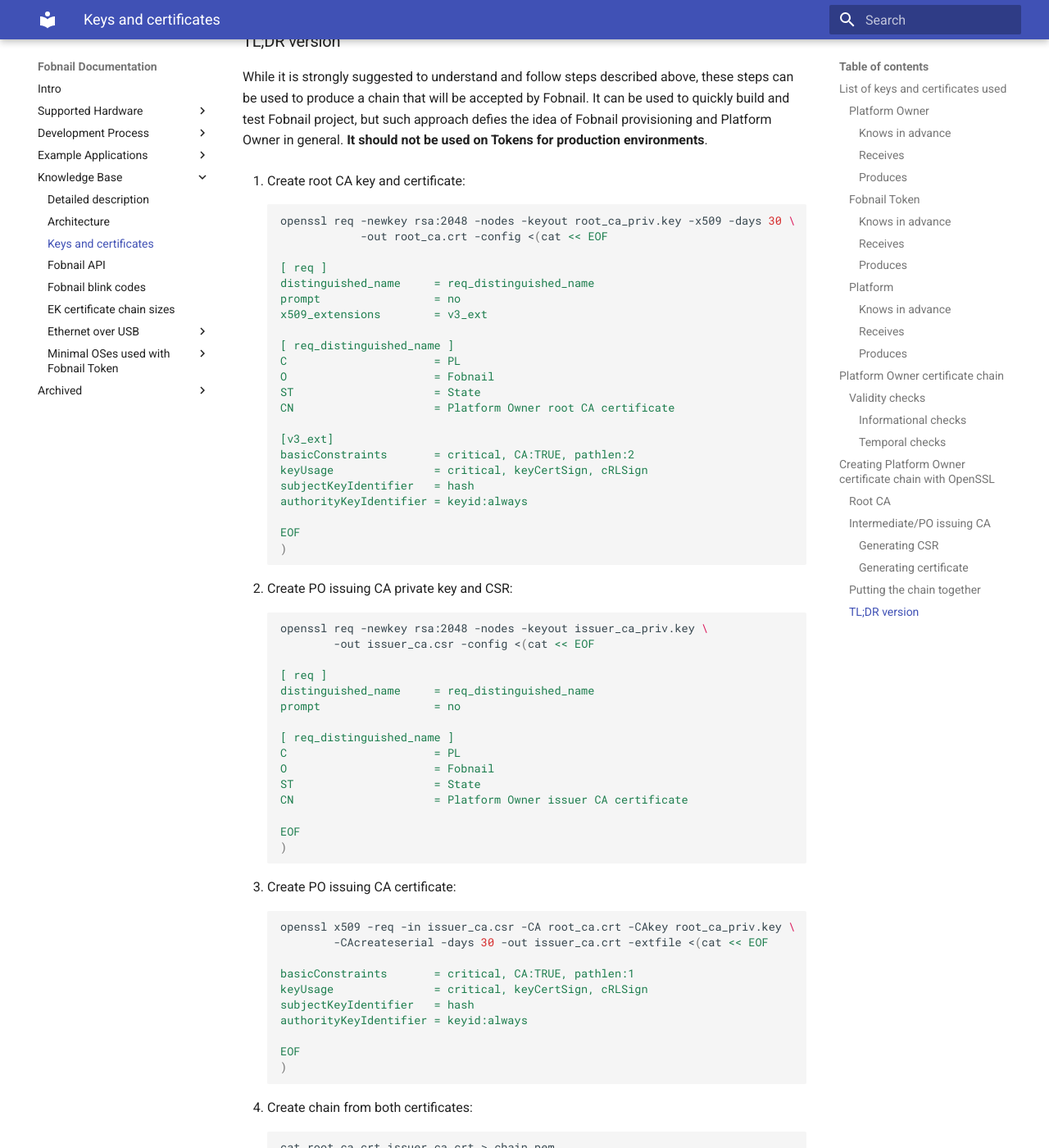
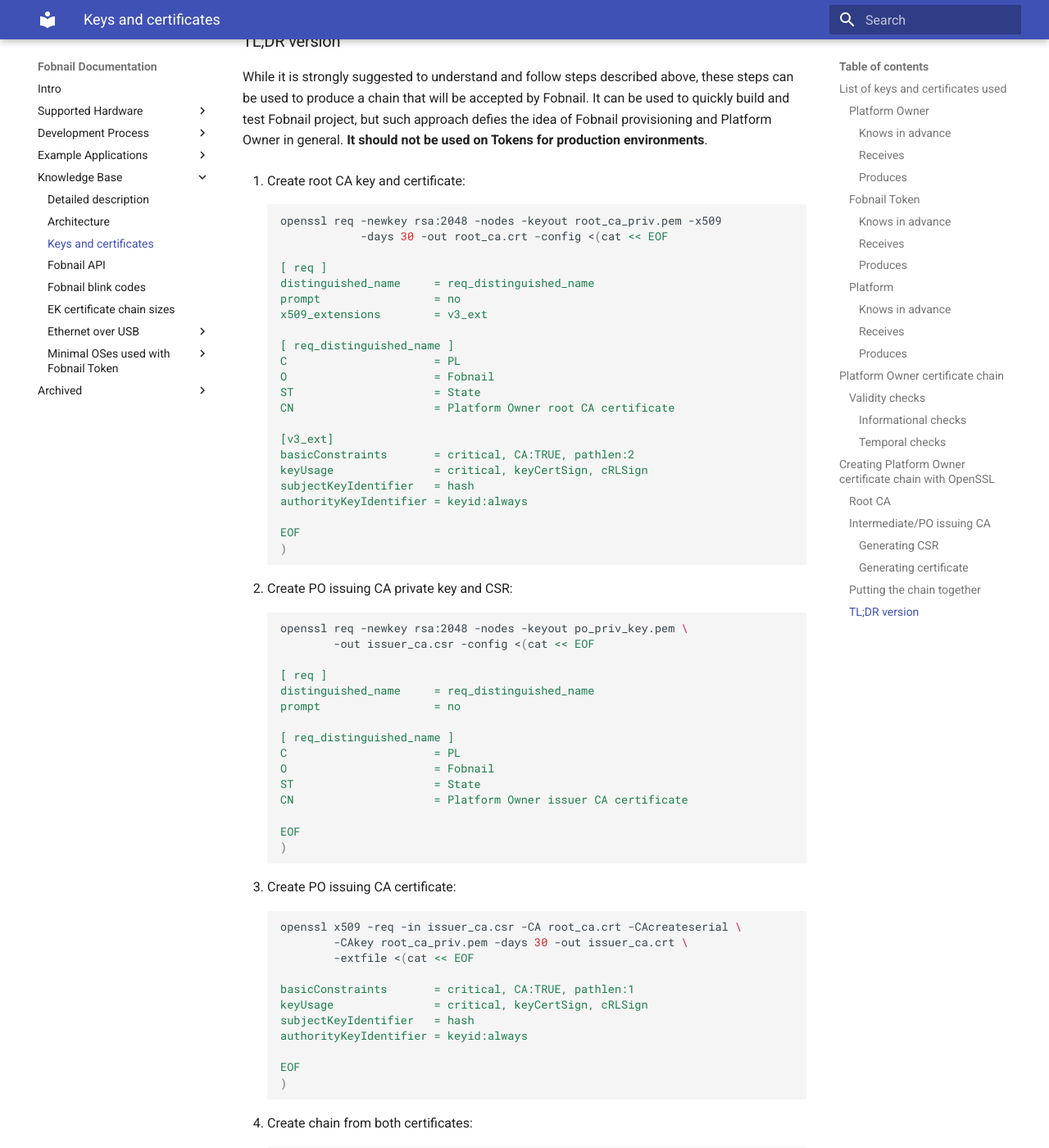
Before and after one commit to fobnail/docs, an MkDocs documentation site: the page built from docs/keys_and_certificates.md, in a window 1280 px wide and 1400 px high, scrolled down 8162 px. Shown: the whole window at 82% size. Built offline with MkDocs 1.6.1 and Material for MkDocs 9.7.7, drawn with Linux system fonts in a browser that asks for light colours; some of the changed text lies outside the part shown.

Commit message:
keys_and_certificates.md: change file names to be the same across documents
Signed-off-by: Krystian Hebel <krystian.hebel@3mdeb.com>

````diff
--- a/docs/keys_and_certificates.md
+++ b/docs/keys_and_certificates.md
@@ -224,10 +224,10 @@
 
 * Run command:
     ```shell
-    openssl req -newkey rsa:2048 -nodes -keyout root_ca_priv.key -x509 -days 365 \
+    openssl req -newkey rsa:2048 -nodes -keyout root_ca_priv.pem -x509 -days 365 \
     -out root_ca.crt -config root_ca.cfg
     ```
-    - `root_ca_priv.key` - newly created private root CA key. Keep it safe.
+    - `root_ca_priv.pem` - newly created private root CA key. Keep it safe.
     - `root_ca.crt` - root CA certificate. This will be hardcoded and marked as
       trusted by Fobnail Token.
 
@@ -353,8 +353,8 @@
 1. Create root CA key and certificate:
 
     ```shell
-    openssl req -newkey rsa:2048 -nodes -keyout root_ca_priv.key -x509 -days 30 \
-                -out root_ca.crt -config <(cat << EOF
+    openssl req -newkey rsa:2048 -nodes -keyout root_ca_priv.pem -x509
+                -days 30 -out root_ca.crt -config <(cat << EOF
 
     [ req ]
     distinguished_name     = req_distinguished_name
@@ -380,7 +380,7 @@
 2. Create PO issuing CA private key and CSR:
 
     ```shell
-    openssl req -newkey rsa:2048 -nodes -keyout issuer_ca_priv.key \
+    openssl req -newkey rsa:2048 -nodes -keyout po_priv_key.pem \
             -out issuer_ca.csr -config <(cat << EOF
 
     [ req ]
@@ -400,8 +400,9 @@
 3. Create PO issuing CA certificate:
 
     ```shell
-    openssl x509 -req -in issuer_ca.csr -CA root_ca.crt -CAkey root_ca_priv.key \
-            -CAcreateserial -days 30 -out issuer_ca.crt -extfile <(cat << EOF
+    openssl x509 -req -in issuer_ca.csr -CA root_ca.crt -CAcreateserial \
+            -CAkey root_ca_priv.pem -days 30 -out issuer_ca.crt \
+            -extfile <(cat << EOF
 
     basicConstraints       = critical, CA:TRUE, pathlen:1
     keyUsage               = critical, keyCertSign, cRLSign
````
Also changed, not shown: other parts of docs/keys_and_certificates.md (+2 -2 lines), docs/building.md (+6 -1 lines).
